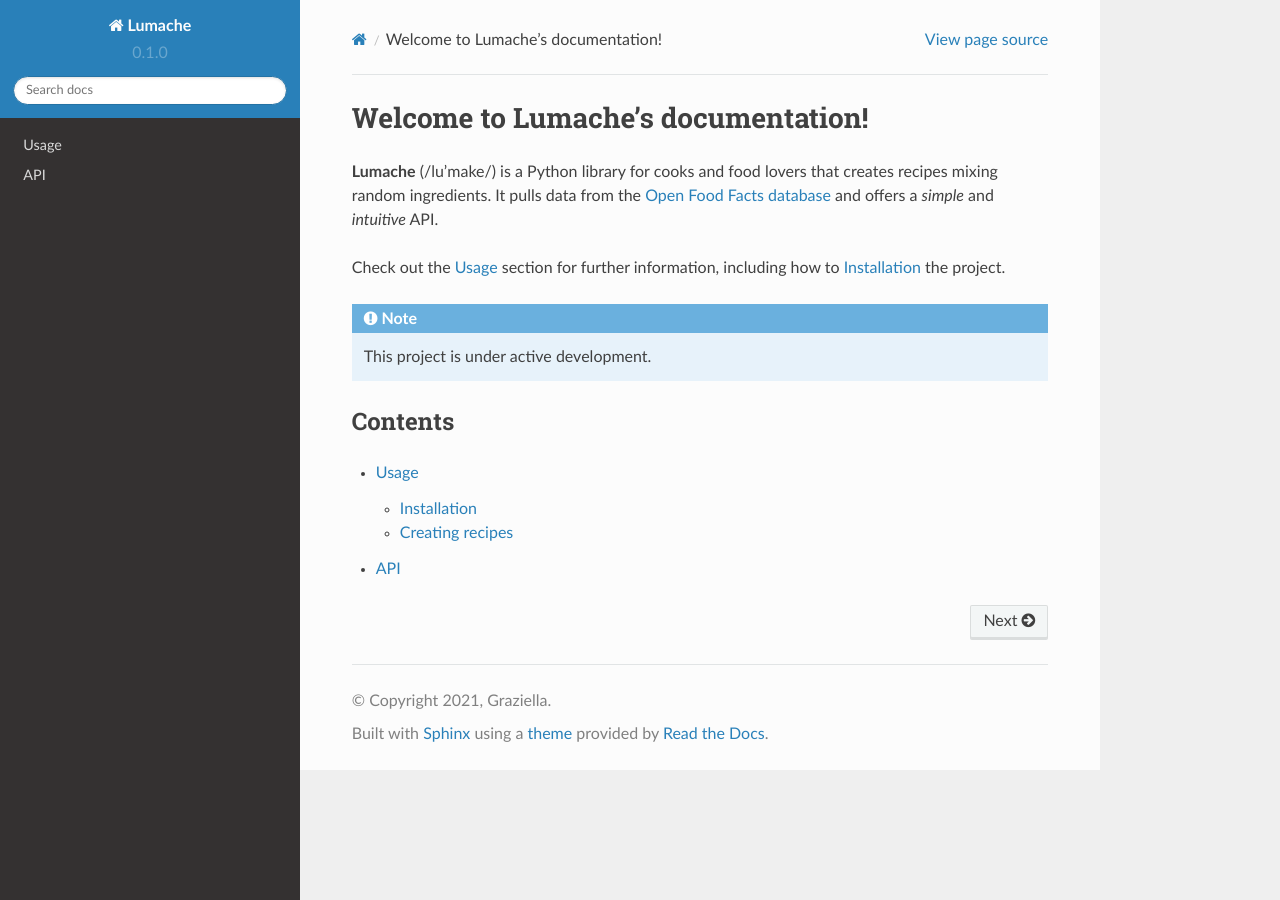
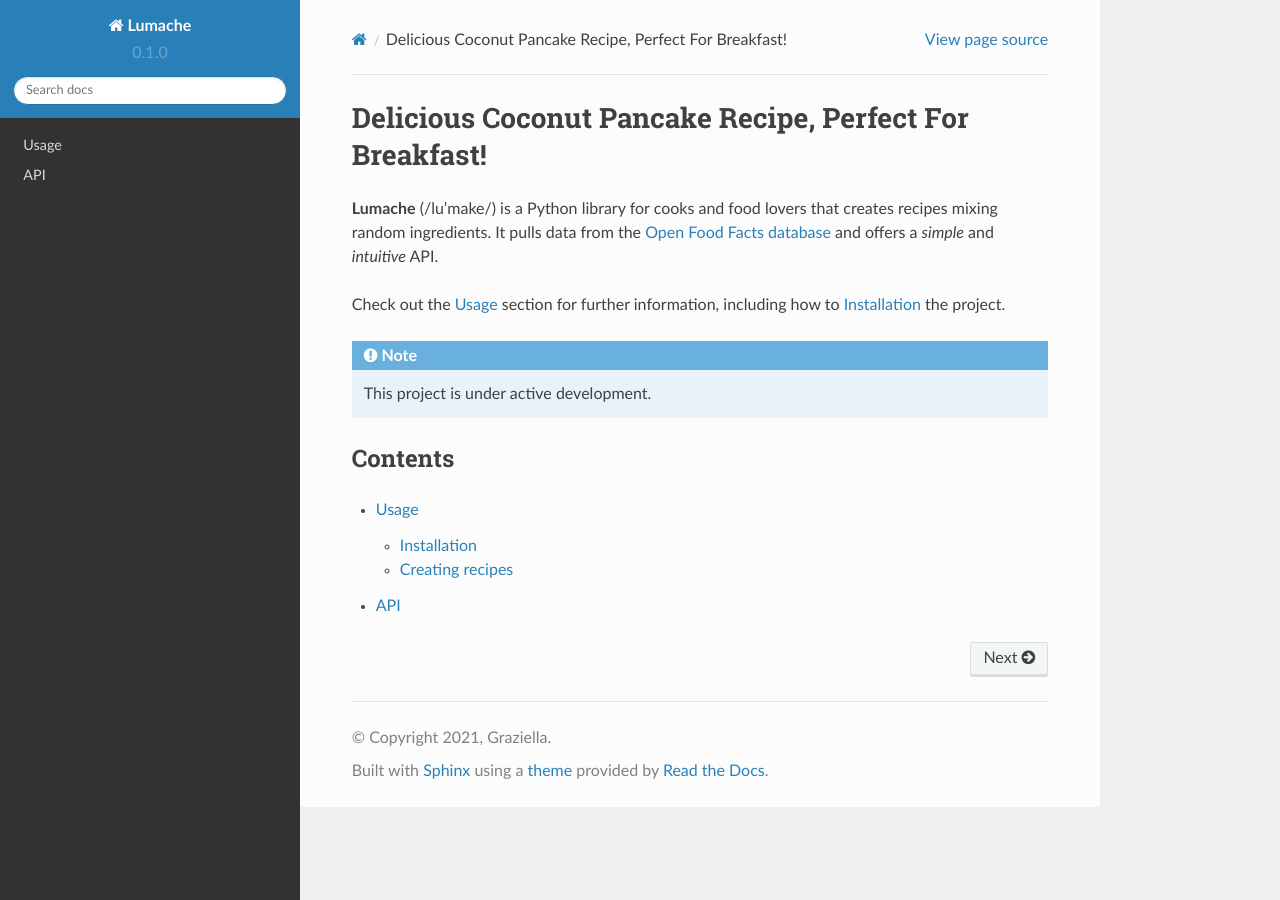
Before and after one commit to pancakeby/lumache, a Sphinx documentation site: the page built from docs/source/index.rst, in a window 1280 px wide. Built offline with Sphinx 7.4.7 and the Read the Docs theme 2.0.0, drawn with Linux system fonts in a browser that asks for light colours.

Commit message:
Update index.rst

```diff
--- a/docs/source/index.rst
+++ b/docs/source/index.rst
@@ -1,4 +1,4 @@
-Welcome to Lumache's documentation!
+Delicious Coconut Pancake Recipe, Perfect For Breakfast!
 ===================================
 
 **Lumache** (/lu'make/) is a Python library for cooks and food lovers
```
